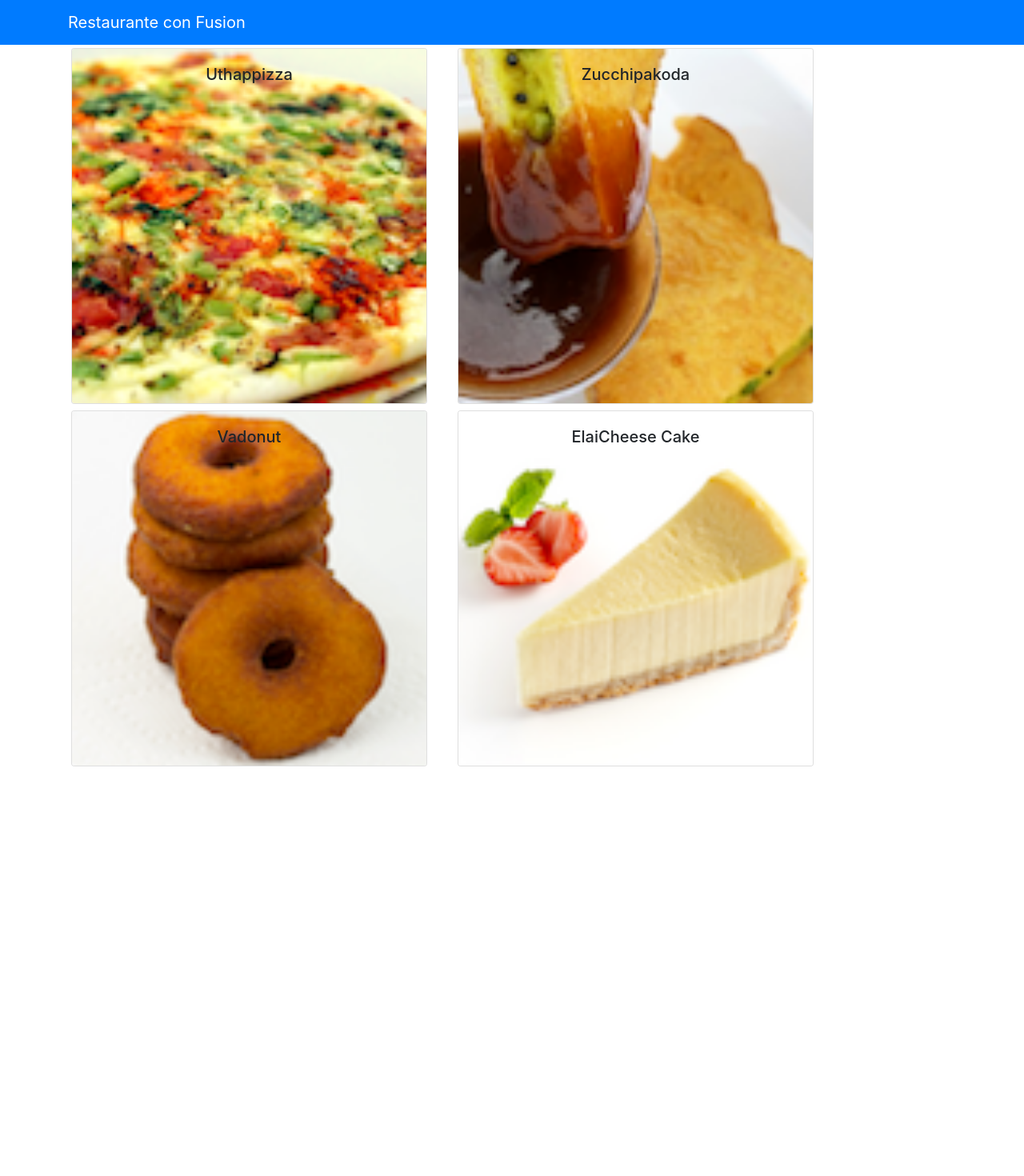
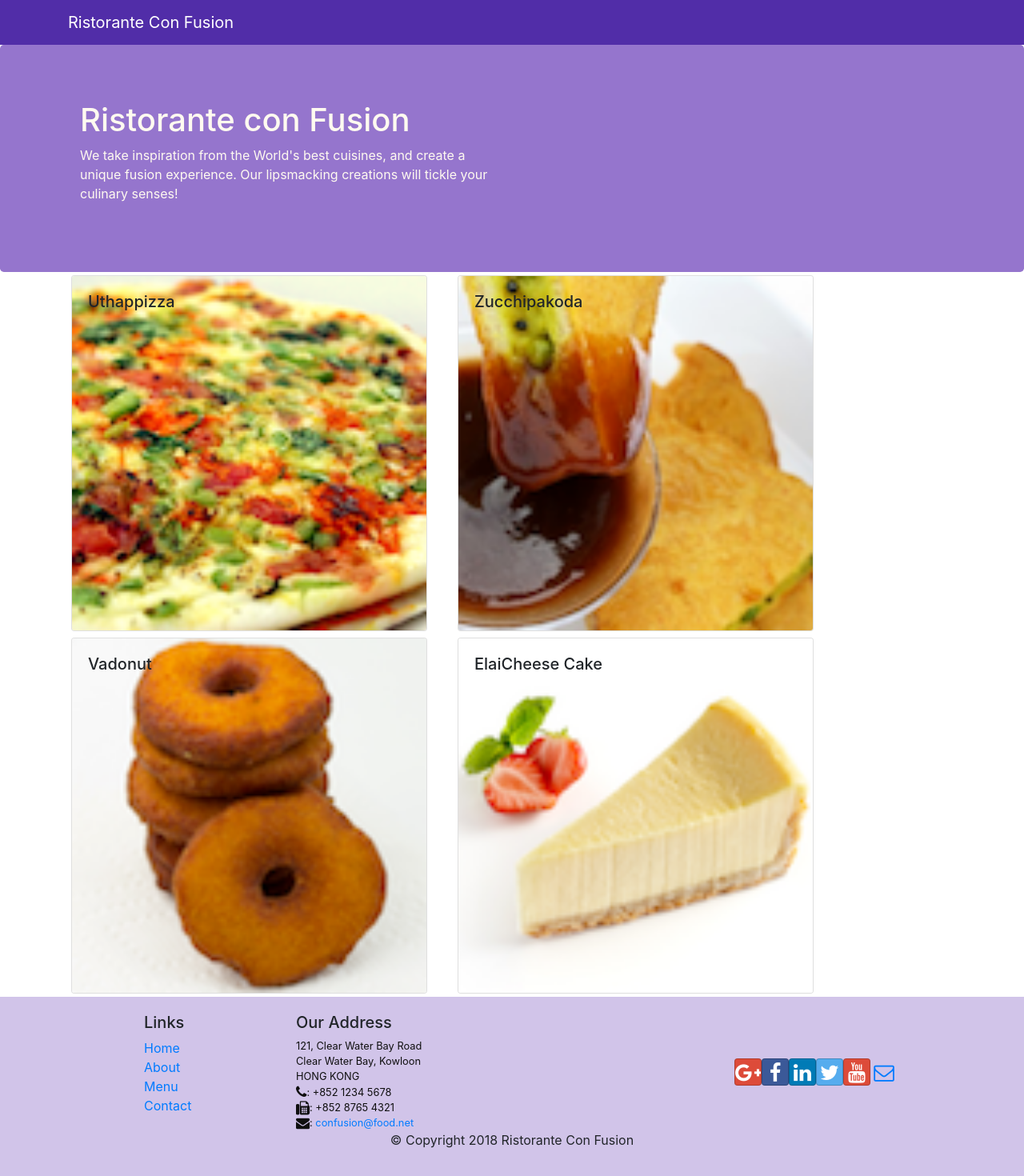
Before and after one commit to adarsh8630/Course2, a React (Create React App) app: page / in a window 1280 px wide. Shown: the top 1470 px of the page at 80% size. Before the commit the page ends 962 px from the top, so only its background shows below. Built offline with nearby package versions, Linux system fonts and the light colour scheme.

Commit message:
Header and Footer

```diff
--- a/package.json
+++ b/package.json
@@ -7,6 +7,8 @@
     "@testing-library/react": "^9.3.2",
     "@testing-library/user-event": "^7.1.2",
     "bootstrap": "4.0.0",
+    "bootstrap-social": "5.1.1",
+    "font-awesome": "4.7.0",
     "react": "^16.13.1",
     "react-dom": "^16.13.1",
     "react-popper": "0.9.2",
--- a/src/App.css
+++ b/src/App.css
@@ -1,38 +1,33 @@
-.App {
-  text-align: center;
+.row-header{
+  margin:0px auto;
+  padding:0px auto;
 }
 
-.App-logo {
-  height: 40vmin;
-  pointer-events: none;
+.row-content {
+  margin:0px auto;
+  padding: 50px 0px 50px 0px;
+  border-bottom: 1px ridge;
+  min-height:400px;
 }
 
-@media (prefers-reduced-motion: no-preference) {
-  .App-logo {
-    animation: App-logo-spin infinite 20s linear;
-  }
+.footer{
+  background-color: #D1C4E9;
+  margin:0px auto;
+  padding: 20px 0px 20px 0px;
+}
+.jumbotron {
+  padding:70px 30px 70px 30px;
+  margin:0px auto;
+  background: #9575CD ;
+  color:floralwhite;
 }
 
-.App-header {
-  background-color: #282c34;
-  min-height: 100vh;
-  display: flex;
-  flex-direction: column;
-  align-items: center;
-  justify-content: center;
-  font-size: calc(10px + 2vmin);
-  color: white;
+address{
+  font-size:80%;
+  margin:0px;
+  color:#0f0f0f;
 }
 
-.App-link {
-  color: #61dafb;
+.navbar-dark {
+  background-color: #512DA8;
 }
-
-@keyframes App-logo-spin {
-  from {
-    transform: rotate(0deg);
-  }
-  to {
-    transform: rotate(360deg);
-  }
-}
--- /dev/null
+++ b/src/components/FooterComponent.js
@@ -0,0 +1,50 @@
+import React from 'react' ;
+
+function Footer(props){
+    return(
+    <div className="footer">
+        <div className="container">
+            <div className="row justify-content-center">
+                <div className="col-4 offset-1 col-sm-2">
+                    <h5>Links</h5>
+                    <ul className="list-unstyled">
+                        <li><a href="#">Home</a></li>
+                        <li><a href="#">About</a></li>
+                        <li><a href="#">Menu</a></li>
+                        <li><a href="contactus.html">Contact</a></li>
+                    </ul>
+                </div>
+                <div className="col-7 col-sm-5">
+                    <h5>Our Address</h5>
+                    <address>
+		              121, Clear Water Bay Road<br />
+		              Clear Water Bay, Kowloon<br />
+		              HONG KONG<br />
+		              <i className="fa fa-phone fa-lg"></i>: +852 1234 5678<br />
+		              <i className="fa fa-fax fa-lg"></i>: +852 8765 4321<br />
+		              <i className="fa fa-envelope fa-lg"></i>: <a href="mailto:confusion@food.net">
+                         confusion@food.net</a>
+                    </address>
+                </div>
+                <div className="col-12 col-sm-4 align-self-center">
+                    <div className="text-center">
+                        <a className="btn btn-social-icon btn-google" href="http://google.com/+"><i className="fa fa-google-plus"></i></a>
+                        <a className="btn btn-social-icon btn-facebook" href="http://www.facebook.com/profile.php?id="><i className="fa fa-facebook"></i></a>
+                        <a className="btn btn-social-icon btn-linkedin" href="http://www.linkedin.com/in/"><i className="fa fa-linkedin"></i></a>
+                        <a className="btn btn-social-icon btn-twitter" href="http://twitter.com/"><i className="fa fa-twitter"></i></a>
+                        <a className="btn btn-social-icon btn-google" href="http://youtube.com/"><i className="fa fa-youtube"></i></a>
+                        <a className="btn btn-social-icon" href="mailto:"><i className="fa fa-envelope-o"></i></a>
+                    </div>
+                </div>
+            </div>
+            <div className="row justify-content-center">
+                <div className="col-auto">
+                    <p>© Copyright 2018 Ristorante Con Fusion</p>
+                </div>
+            </div>
+        </div>
+    </div>
+    );
+}
+
+export default Footer;
--- /dev/null
+++ b/src/components/HeaderComponent.js
@@ -0,0 +1,28 @@
+import React, { Component } from 'react';
+import { Navbar, NavbarBrand, Jumbotron } from 'reactstrap';
+
+class Header extends Component {
+  render() {
+    return(
+    <React.Fragment>
+      <Navbar dark>
+        <div className="container">
+            <NavbarBrand href="/">Ristorante Con Fusion</NavbarBrand>
+        </div>
+      </Navbar>
+      <Jumbotron>
+           <div className="container">
+               <div className="row row-header">
+                   <div className="col-12 col-sm-6">
+                       <h1>Ristorante con Fusion</h1>
+                       <p>We take inspiration from the World's best cuisines, and create a unique fusion experience. Our lipsmacking creations will tickle your culinary senses!</p>
+                   </div>
+               </div>
+           </div>
+       </Jumbotron>
+    </React.Fragment>
+    );
+  }
+}
+
+export default Header;
--- a/src/components/MainComponent.js
+++ b/src/components/MainComponent.js
@@ -1,7 +1,8 @@
 import React, {Component} from 'react';
-import {Navbar, NavbarBrand} from 'reactstrap';
 import Menu from './MenuComponent';
 import Dishdetail from './DishdetailComponent';
+import Header from './HeaderComponent';
+import Footer from './FooterComponent';
 import { DISHES } from '../shared/dishes';
 
 class Main extends Component {
@@ -24,16 +25,12 @@ class Main extends Component {
 
     render() {
         return (
-            <div className='App'>
-                <Navbar dark color="primary">
-                    <div className="container">  <NavbarBrand href="/">
-                            Restaurante con Fusion
-                        </NavbarBrand>
-                    </div >
-                </Navbar>
+            <div>
+            <Header />
                 <Menu dishes = {this.state.dishes}
                     onClick={ (dishID) => this.onSelectedDish(dishID) }/>
                 <Dishdetail dish= {this.state.dishes.filter((dish) => dish.id === this.state.selectedDish)[0]} />
+                <Footer/>
             </div >
         );
     }
--- a/src/index.js
+++ b/src/index.js
@@ -1,6 +1,8 @@
 import React from 'react';
 import ReactDOM from 'react-dom';
 import 'bootstrap/dist/css/bootstrap.min.css';
+import 'font-awesome/css/font-awesome.min.css';
+import 'bootstrap-social/bootstrap-social.css';
 import './index.css';
 import App from './App';
 
```
Also changed, not shown: 1 other file (tests, documents, lock files or other folders).
